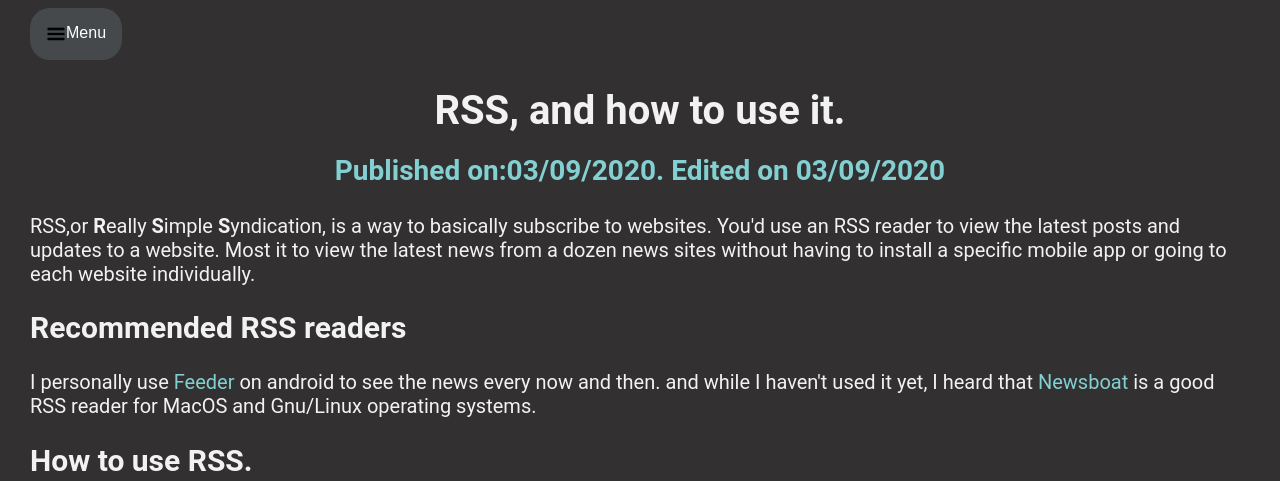
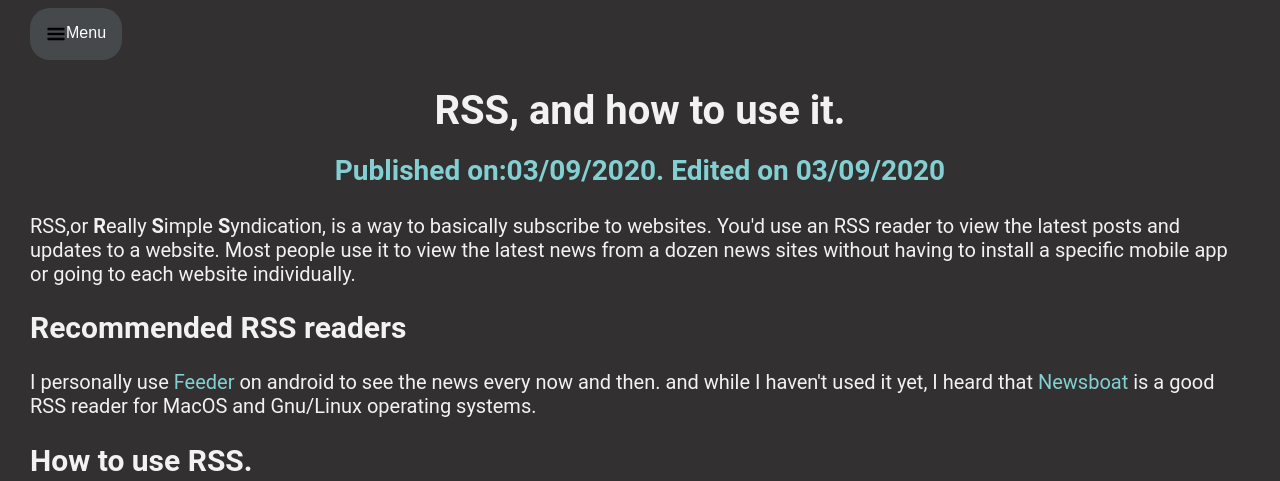
Before and after one commit to Ahmed-Alh/My-personal-website, a plain HTML site: page articles/rss.html in a window 1280 px wide. Shown: the top 481 px of the page. Drawn offline with Linux system fonts and the light colour scheme.

Commit message:
fixed a typo in rss article

```diff
--- a/articles/rss.html
+++ b/articles/rss.html
@@ -18,7 +18,7 @@
       </div>
 
       <h1>RSS, and how to use it.<br><sub><a href="https://github.com/Ahmed-Alh/My-personal-website/commit/be0182a37805a470b9f1abca6f49329972827650">Published on:03/09/2020.</a>  <a href="https://github.com/Ahmed-Alh/My-personal-website/commit/be0182a37805a470b9f1abca6f49329972827650"> Edited on 03/09/2020</a></sub></h1>
-      <p>RSS,or <b>R</b>eally <b>S</b>imple <b>S</b>yndication, is a way to basically subscribe to websites. You'd use an RSS reader to view the latest posts and updates to a website. Most it to view the latest news from a dozen news sites without having to install a specific mobile app or going to each website individually.</p>
+      <p>RSS,or <b>R</b>eally <b>S</b>imple <b>S</b>yndication, is a way to basically subscribe to websites. You'd use an RSS reader to view the latest posts and updates to a website. Most people use it to view the latest news from a dozen news sites without having to install a specific mobile app or going to each website individually.</p>
       <h2>Recommended RSS readers</h2>
       <p2>I personally use <a href="https://f-droid.org/en/packages/com.nononsenseapps.feeder/">Feeder</a> on android to see the news every now and then. and while I haven't used it yet, I heard that <a href="https://newsboat.org/">Newsboat</a> is a good RSS reader for MacOS and Gnu/Linux operating systems.</p2>
       <h2>How to use RSS.</h2>
--- a/rss.xml
+++ b/rss.xml
@@ -14,7 +14,7 @@
   <description>In the age of privacy invasions and data breaches, it's now more important than ever to store all of your data locally instead of having your data in some company's data farm. A great way to do this is to make your own server at home to store all of your data in it, so that you can access it sort of like a network attached storage (NAS). This guide is going to try to explain how you can start selfhosting. Check out the full article on my website</description>
   <pubDate>Saturday, April 4, 2020</pubDate>
   </item>
-    <item>
+  <item>
   <title>RSS, and how to use it.</title>
   <link>https://ahmedalhamadi.neocities.org/articles/rss.html</link>
   <description>RSS,or Really Simple Syndication, is a way to basically subscribe to websites. You'd use an RSS reader to view the latest posts and updates to a website. Most it to view the latest news from a dozen news sites without having to install a specific mobile app or going to each website individually. Check out the full article on my website.</description>
```
